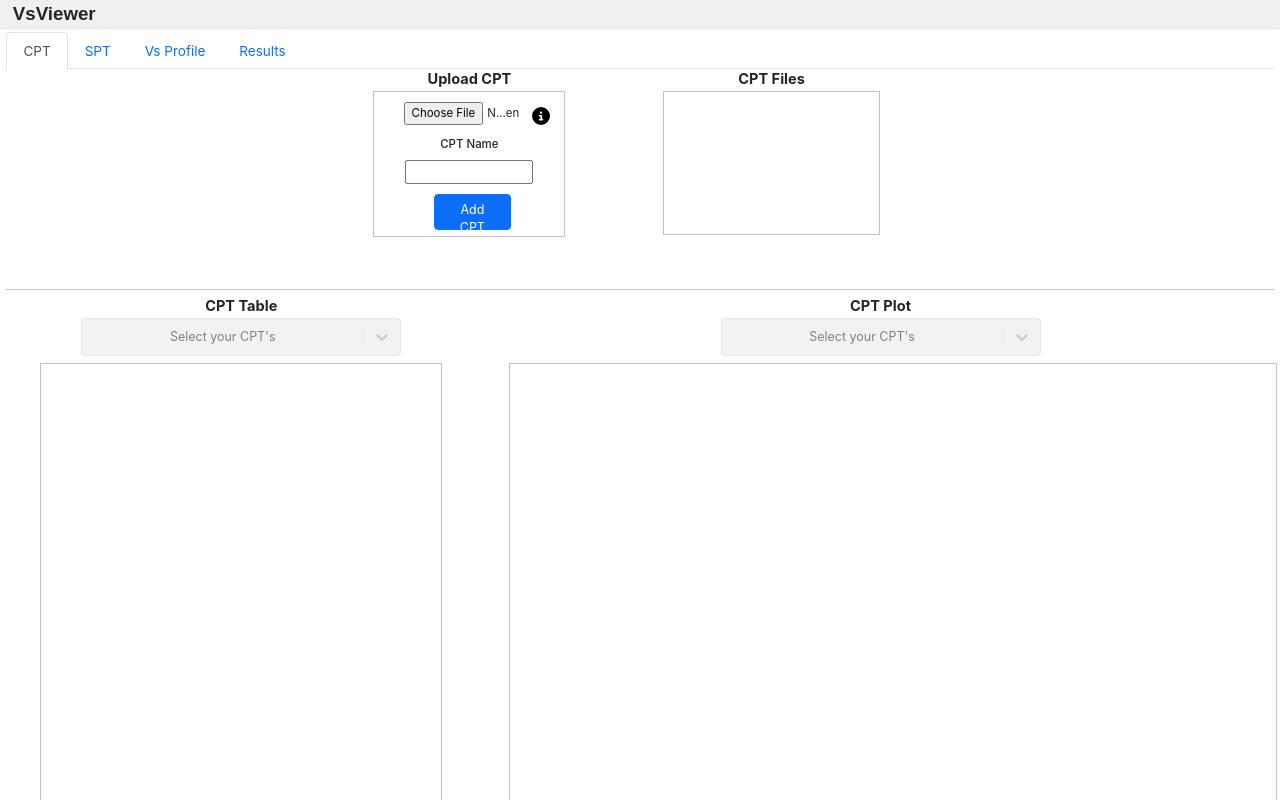
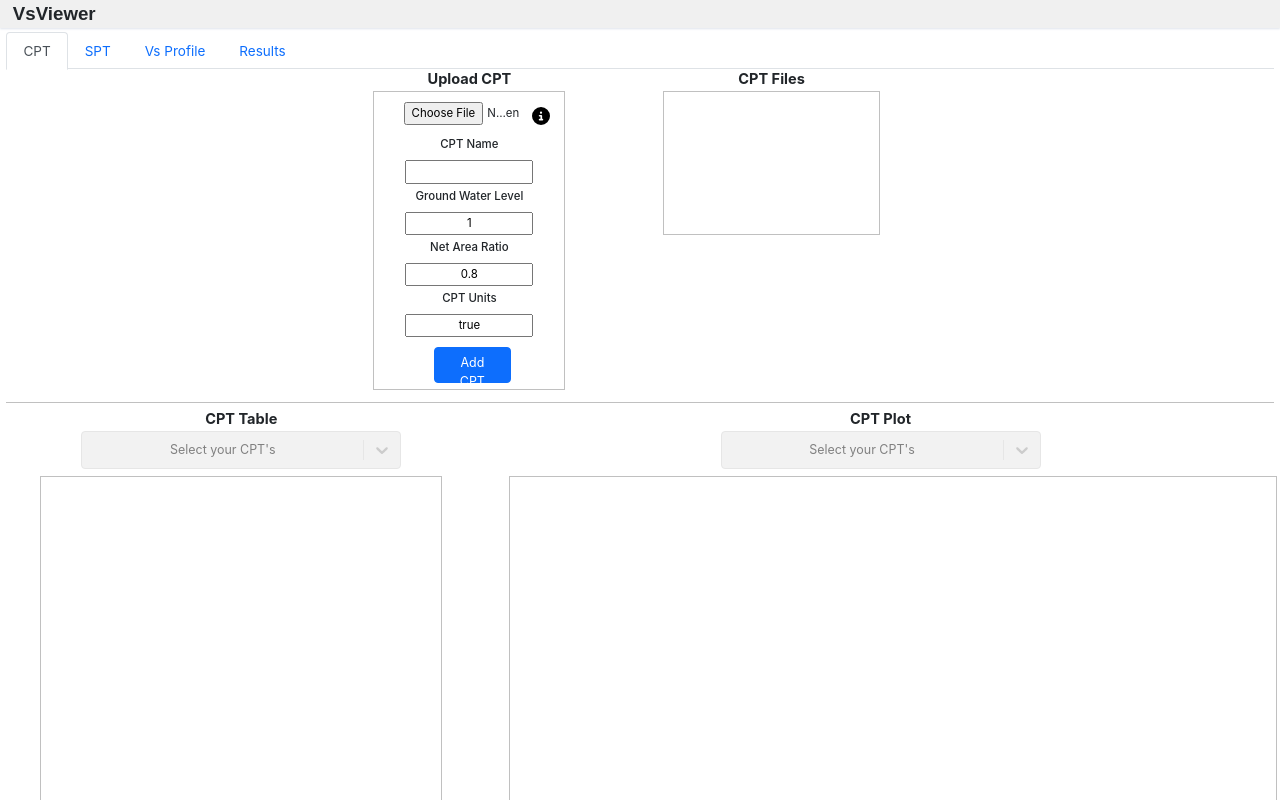
Before and after one commit to ucgmsim/Vs30, a React (Create React App) app in the folder VsViewer/frontend/: page / in a window 1280 px wide. Shown: the top 800 px of the page. Built offline with nearby package versions, Linux system fonts and the light colour scheme; no server answers.

Commit message:
CPT changes

```diff
--- a/VsViewer/frontend/src/components/CPT.js
+++ b/VsViewer/frontend/src/components/CPT.js
@@ -29,7 +29,6 @@ const CPT = () => {
     setCptWeights,
     setCptResults,
     setCptCorrelationWeights,
-    cptCorrelationWeights,
   } = useContext(GlobalContext);
 
   // CPT Plot
@@ -47,6 +46,9 @@ const CPT = () => {
   // Form variables
   const [file, setFile] = useState("");
   const [cptName, setCptName] = useState("");
+  const [isMPa, setisMPa] = useState(true);
+  const [gwl, setGWL] = useState(1);
+  const [nar, setNAR] = useState(0.8);
   const [cptOptions, setCPTOptions] = useState([]);
   const [correlationsOptions, setCorrelationsOptions] = useState([]);
   const [selectedCorrelations, setSelectedCorrelations] = useState([]);
@@ -464,7 +466,42 @@ const CPT = () => {
                 onChange={(e) => setCptName(e.target.value)}
               />
             </div>
-
+            <div className="form-label">Ground Water Level</div>
+            <div className="stretch">
+              <input
+                className={
+                  flashNameUploadError
+                    ? "cpt-flash-warning text-input"
+                    : "cpt-input text-input"
+                }
+                value={gwl}
+                onChange={(e) => setGWL(e.target.value)}
+              />
+            </div>
+            <div className="form-label">Net Area Ratio</div>
+            <div className="stretch">
+              <input
+                className={
+                  flashNameUploadError
+                    ? "cpt-flash-warning text-input"
+                    : "cpt-input text-input"
+                }
+                value={nar}
+                onChange={(e) => setNAR(e.target.value)}
+              />
+            </div>
+            <div className="form-label">CPT Units</div>
+            <div className="stretch">
+              <input
+                className={
+                  flashNameUploadError
+                    ? "cpt-flash-warning text-input"
+                    : "cpt-input text-input"
+                }
+                value={isMPa}
+                onChange={(e) => setisMPa(e.target.value)}
+              />
+            </div>
             <div
               className={
                 flashServerError
--- a/VsViewer/frontend/src/components/VsProfile.js
+++ b/VsViewer/frontend/src/components/VsProfile.js
@@ -228,7 +228,7 @@ const VsProfile = () => {
       // Remove average for now
       // sendAverageRequest();
       // Ensures the values are floats
-      Object.keys(vsProfileWeights).forEach(function(key) {
+      Object.keys(vsProfileWeights).forEach(function (key) {
         vsProfileWeights[key] = parseFloat(vsProfileWeights[key]);
       });
       setWeightError(false);
```
